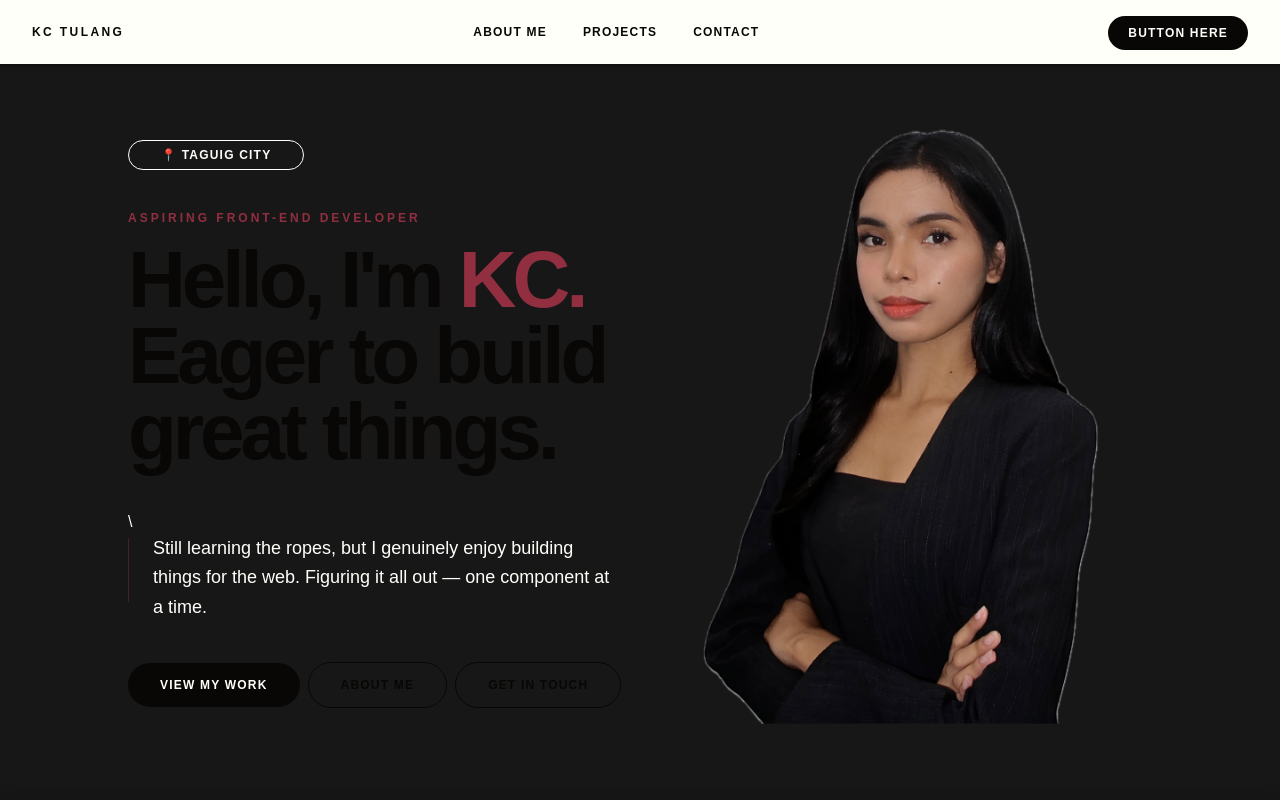
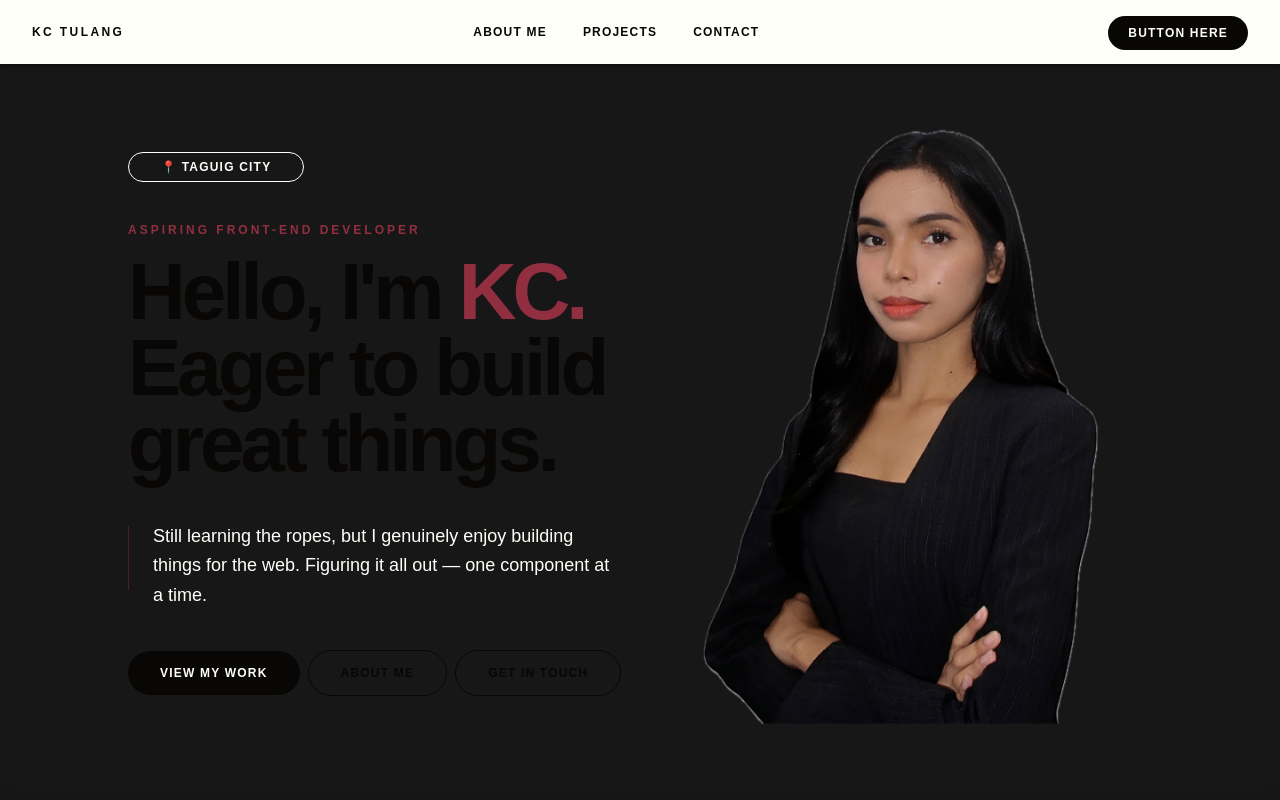
Before and after one commit to KCTulang/my-portfolio, a Next.js app: page / in a window 1280 px wide. Shown: the top 800 px of the page. Built offline with nearby package versions, Linux system fonts and the light colour scheme.

Commit message:
refactor(home): removed the excess slash

```diff
--- a/components/Hero.tsx
+++ b/components/Hero.tsx
@@ -22,7 +22,7 @@ export const Hero = () => {
 									Eager to build great things.
 								</h1>
 							</div>
-							\
+
 							<div className="flex items-start gap-6 max-w-xl">
 								<div className="w-px h-16 bg-(--color-crimson)/40 shrink-0 mt-1" />
 								<p className="text-base md:text-lg text-[--color-charcoal] leading-relaxed">
```
